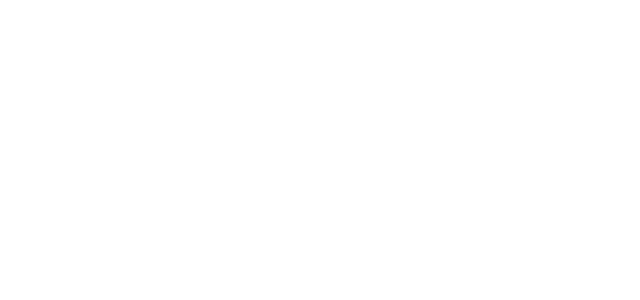
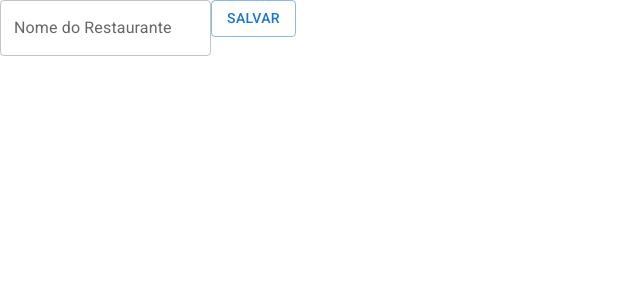
Before and after one commit to klaercio/AlFood, a React (Create React App) app: page /admin/restaurantes/novo in a window 1280 px wide. Before the commit this address had no page. Shown: the top 300 px of the page, without its empty margins (0-640 px from the left). Built offline with nearby package versions, Linux system fonts and the light colour scheme; the HTML template or start-up script is replaced by a standard one.

Commit message:
✔Concluída nova funcionalidade: Criação de restaurante

```diff
--- a/src/App.tsx
+++ b/src/App.tsx
@@ -1,4 +1,5 @@
 import { Routes, Route } from 'react-router-dom';
+import NovoRestaurante from './paginas/Administracao/NovoRestaurante';
 import AdministracaoRestaurantes from './paginas/Administracao/Restaurantes';
 import Home from './paginas/Home';
 import VitrineRestaurantes from './paginas/VitrineRestaurantes';
@@ -10,6 +11,7 @@
       <Route path="/" element={<Home />} />
       <Route path="/restaurantes" element={<VitrineRestaurantes />} />
       <Route path="/admin/restaurantes" element={<AdministracaoRestaurantes />} />
+      <Route path="/admin/restaurantes/novo" element={<NovoRestaurante />} />
     </Routes>
   );
 }
--- /dev/null
+++ b/src/paginas/Administracao/NovoRestaurante/index.tsx
@@ -0,0 +1,24 @@
+import { Button, TextField } from "@mui/material";
+import axios from "axios";
+import { useState } from "react";
+
+export default function NovoRestaurante() {
+
+    const [restaurante, setRestaurante] = useState('');
+
+    function aoSubmit(evento : React.FormEvent<HTMLFormElement>) {
+        evento.preventDefault();
+
+        axios.post('http://localhost:8000/api/v2/restaurantes/', {nome : restaurante})
+        .then(()=> (
+            alert('restaurante cadastrado com sucesso!!')
+        ))
+    }
+
+    return (
+        <form onSubmit={aoSubmit}>
+            <TextField id="standard-basic" value={restaurante} onChange={evento => setRestaurante(evento.target.value)} label="Nome do Restaurante" />
+            <Button type="submit" variant="outlined">Salvar</Button>
+        </form>
+    );
+}
```
